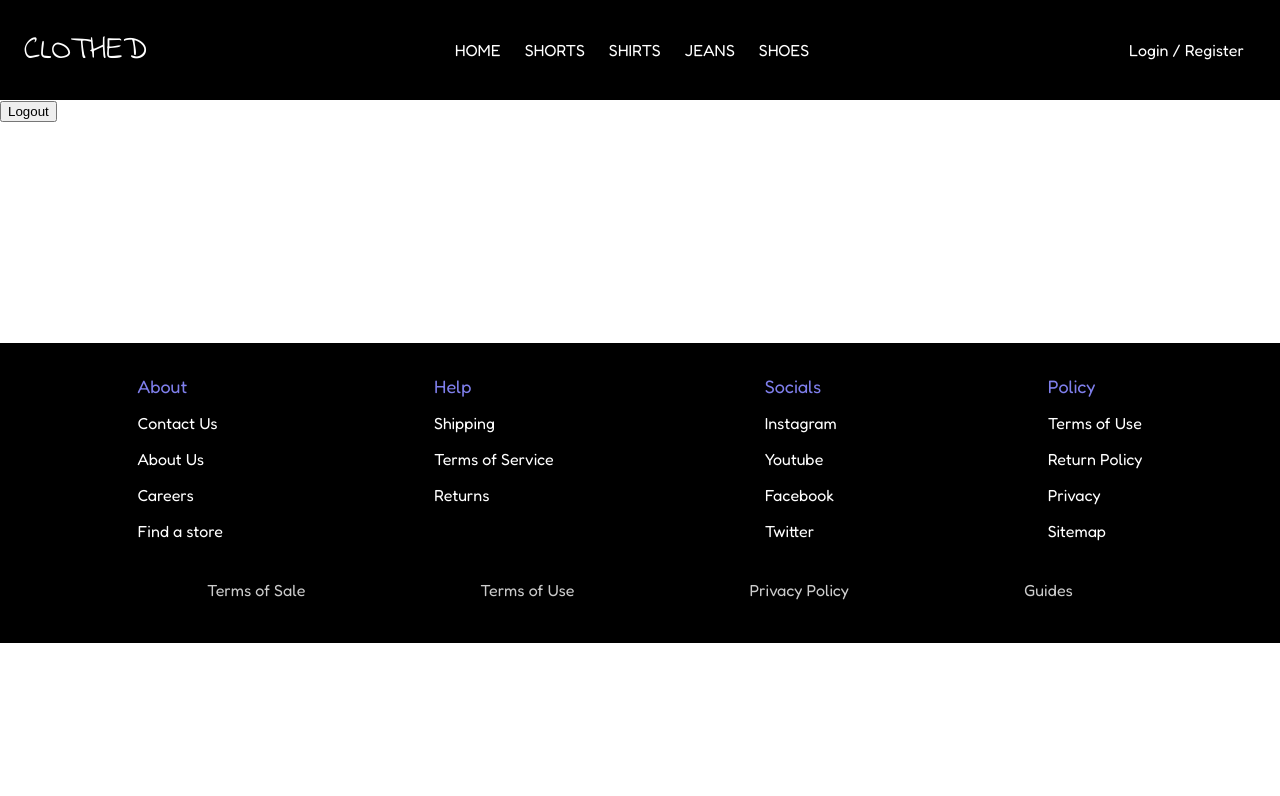
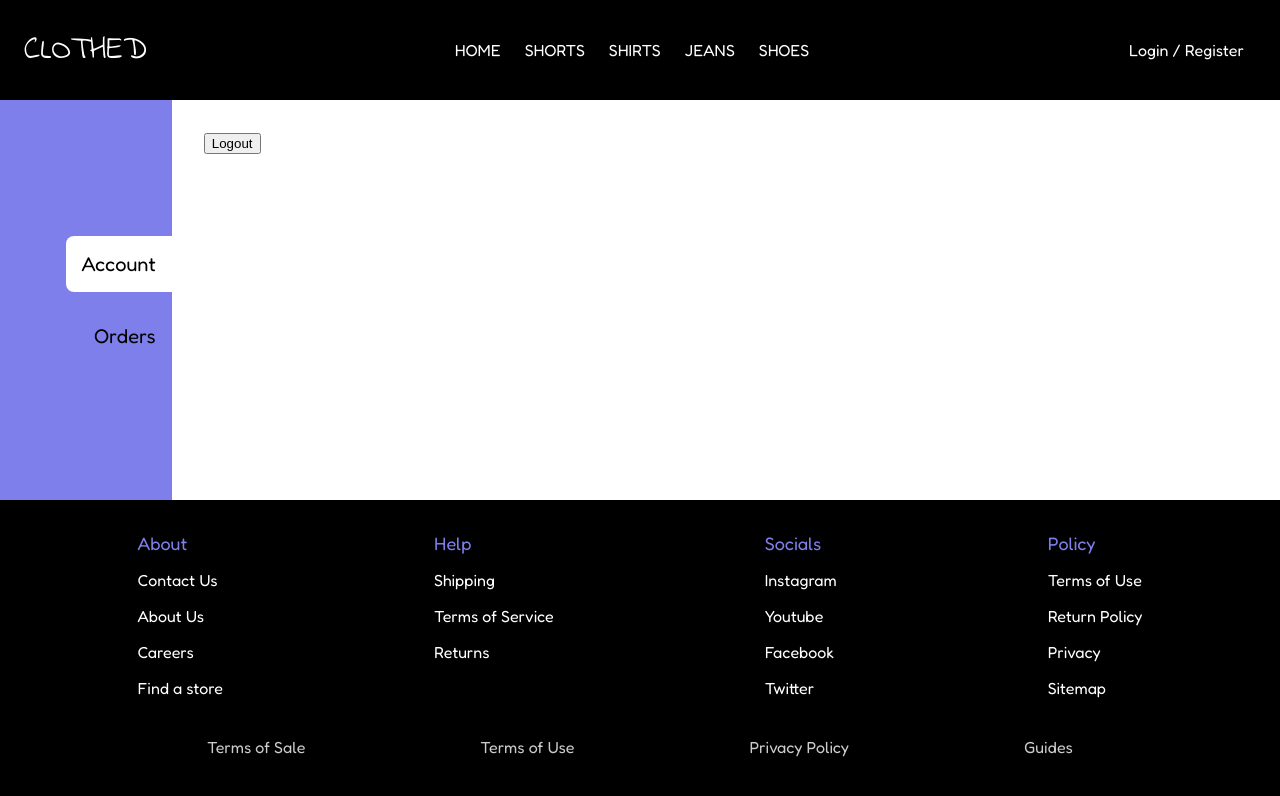
Before and after one commit to Saurav-Singh-Rauthan/Clothed, a React (Create React App) app: page /account in a window 1280 px wide. Shown: the top 796 px of the page. Built offline with nearby package versions, Linux system fonts and the light colour scheme.

Commit message:
account page

```diff
--- a/src/components/Cards/Card/Card.js
+++ b/src/components/Cards/Card/Card.js
@@ -13,7 +13,7 @@ const Card = (props) => {
   const [transition, setTransition] = useState(undefined);
   let addToCartMsg = props.isAuthenticated
     ? "Item Added to Cart"
-    : "please log in to continue";
+    : "please log in to continue! Redirecting....";
 
   const TransitionUp = (props) => {
     return <Slide {...props} direction="up" />;
--- a/src/components/Footer/Footer.module.css
+++ b/src/components/Footer/Footer.module.css
@@ -1,7 +1,7 @@
 .footer {
   background-color: black;
   height: 300px;
-  margin-top: 4rem;
+  /* margin-top: 4rem; */
   padding: 2rem;
   color: white;
   display: grid;
--- a/src/components/Pages/Account/Account.js
+++ b/src/components/Pages/Account/Account.js
@@ -1,4 +1,4 @@
-import React from "react";
+import React, { useState } from "react";
 import { connect } from "react-redux";
 import { useNavigate } from "react-router-dom";
 
@@ -6,6 +6,8 @@ import Styles from "./Account.module.css";
 import * as action from "../../store/actions/index";
 
 const Account = (props) => {
+  const [option, setoption] = useState(0);
+
   let navigate = useNavigate();
 
   const onLogoutHandler = () => {
@@ -14,8 +16,26 @@ const Account = (props) => {
   };
 
   return (
-    <div>
-      <button onClick={onLogoutHandler}>Logout</button>
+    <div className={Styles.container}>
+      <div className={Styles.optionContainer}>
+        <div
+          className={[Styles.option, !option ? Styles.active : null].join(" ")}
+          onClick={() => setoption(0)}
+        >
+          Account
+        </div>
+        <div
+          className={[Styles.option, option ? Styles.active : null].join(" ")}
+          onClick={() => setoption(1)}
+        >
+          Orders
+        </div>
+      </div>
+      <div className={Styles.contentContainer}>
+        <div className={Styles.account}>
+          <button onClick={onLogoutHandler}>Logout</button>
+        </div>
+      </div>
     </div>
   );
 };
--- a/src/components/Pages/Account/Account.module.css
+++ b/src/components/Pages/Account/Account.module.css
@@ -0,0 +1,42 @@
+.container {
+  display: flex;
+  height: calc(100vh - 400px);
+}
+
+.optionContainer {
+  grid-area: sidebar;
+  width: 200px;
+  display: flex;
+  flex-direction: column;
+  align-items: flex-end;
+  justify-content: center;
+  background-color: rgb(127, 127, 236);
+}
+
+.option {
+  margin: 0.5rem 0;
+  border-radius: 8px 0 0 8px;
+  padding: 1rem;
+  cursor: pointer;
+  user-select: none;
+  font-size: 20px;
+  transition: all 0.3s ease-out;
+}
+
+.active {
+  background: white;
+}
+
+.contentContainer {
+  width: 100%;
+  padding: 2rem;
+  grid-area: content;
+  /* background: rgb(127, 127, 236); */
+}
+
+.account {
+  width: 100%;
+  height: 100%;
+  border-radius: 16px;
+  /* background-color: white; */
+}
```
